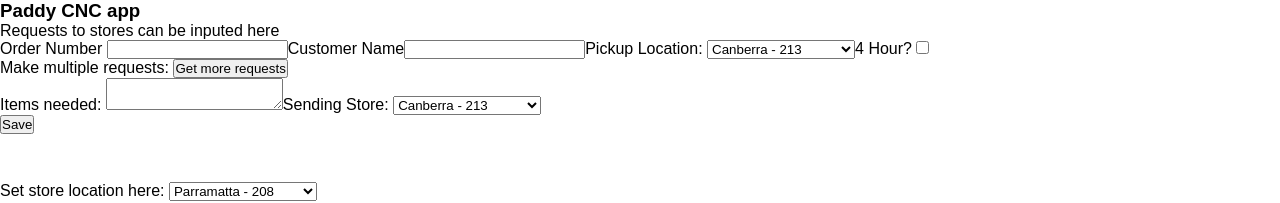
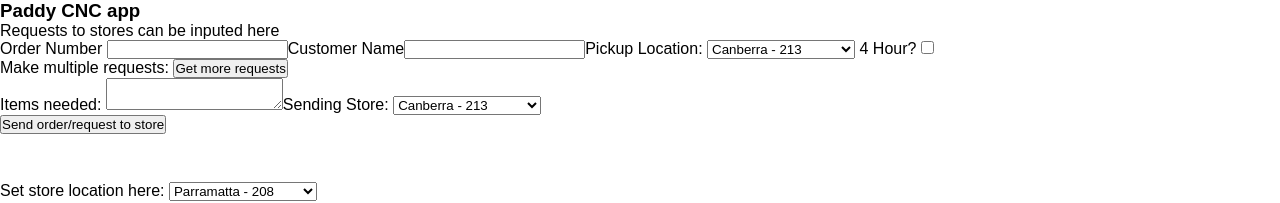
Before and after one commit to CapSap/paddy-mern-3, a React (Vite) app in the folder frontend/: page / in a window 1280 px wide. Shown: the top 203 px of the page. Built offline with nearby package versions, Linux system fonts and the light colour scheme; no server answers.

Commit message:
tweak button

```diff
--- a/frontend/src/components/Entry.js
+++ b/frontend/src/components/Entry.js
@@ -118,7 +118,6 @@ function Entry() {
           onChange={(e) => handleChange(e)}
           autoComplete="given-name"
         />
-
         <label htmlFor="customerName">Customer Name</label>
         <input
           type="text"
@@ -128,7 +127,6 @@ function Entry() {
           onChange={(e) => handleChange(e)}
           autoComplete="family-name"
         />
-
         <label htmlFor="pickupLocation">Pickup Location: </label>
         <select
           id="pickupLocation"
@@ -145,7 +143,7 @@ function Entry() {
           <option value="Perth">Perth - 615</option>
           <option value="Ringwood">Ringwood - 319</option>
           <option value="Sydney">Sydney - 210</option>
-        </select>
+        </select>{" "}
         <label htmlFor="fourHour">4 Hour? </label>
         <input
           id="fourHour"
@@ -159,7 +157,7 @@ function Entry() {
           <button onClick={(e) => handleClick(e)}> Get more requests</button>
         </div>
         {itemRequester}
-        <button type="submit">Save</button>
+        <button type="submit">Send order/request to store</button>
       </form>
     </div>
   );
```
